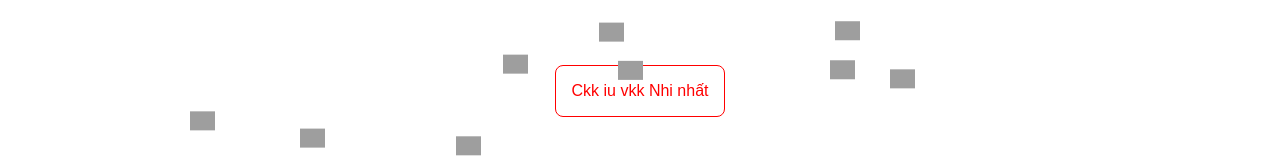
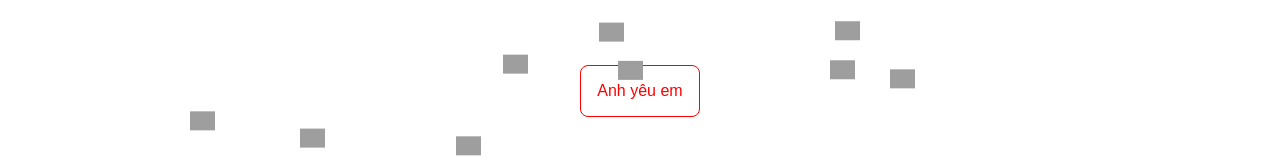
Before and after one commit to ngochuy8795/heart-rain, a website built with Parcel: page index.html in a window 1280 px wide. Shown: the part 309-472 px from the top of the page. Built offline with nearby package versions, Linux system fonts and the light colour scheme; grey boxes are pictures that could not be loaded.

Commit message:
Update index.html

```diff
--- a/index.html
+++ b/index.html
@@ -7,7 +7,7 @@
   </head>
 
   <body>
-    <div class="box">Ckk iu vkk Nhi nhất</div>
+    <div class="box">Anh yêu em</div>
     <script src="src/index.js"></script>
   </body>
 </html>
```
